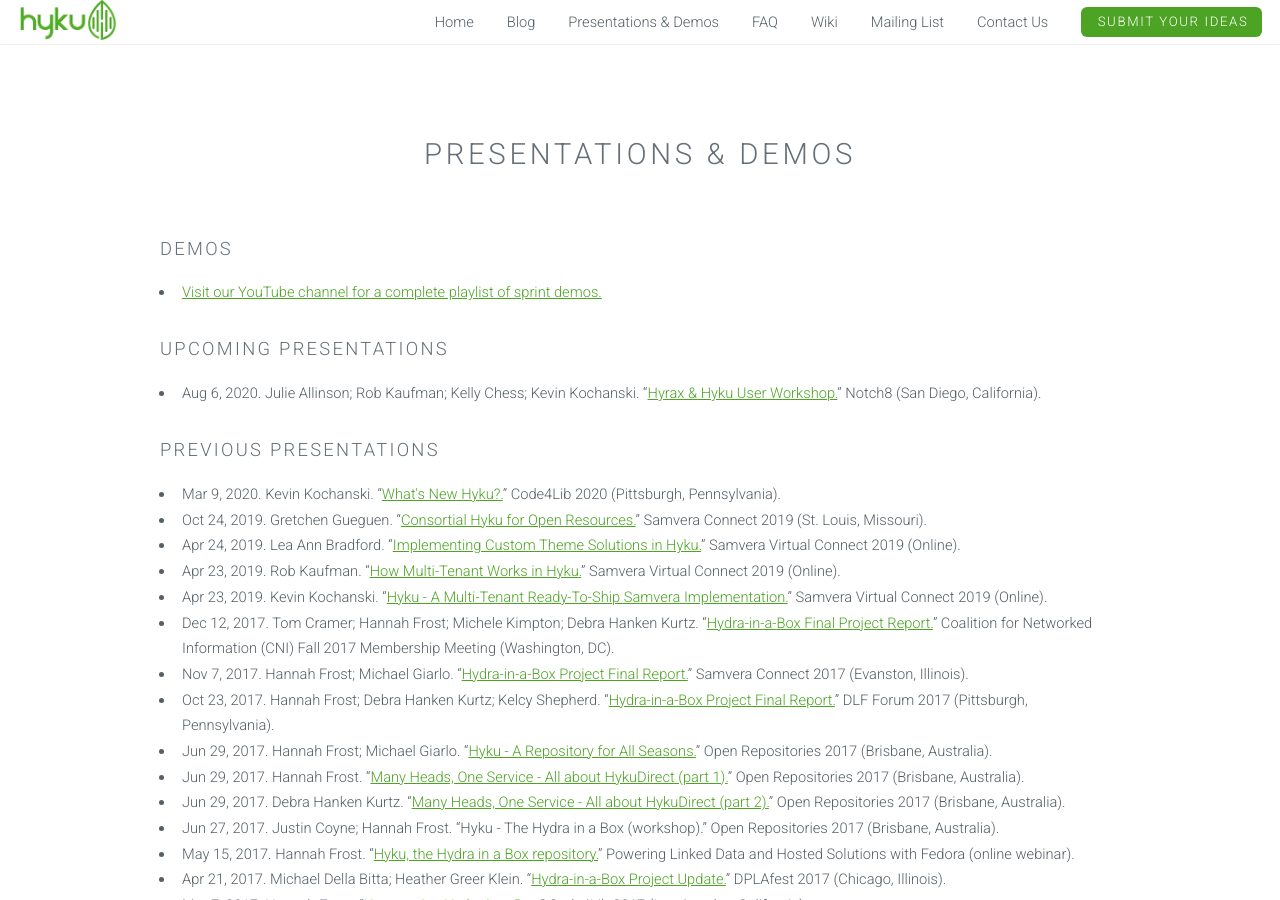
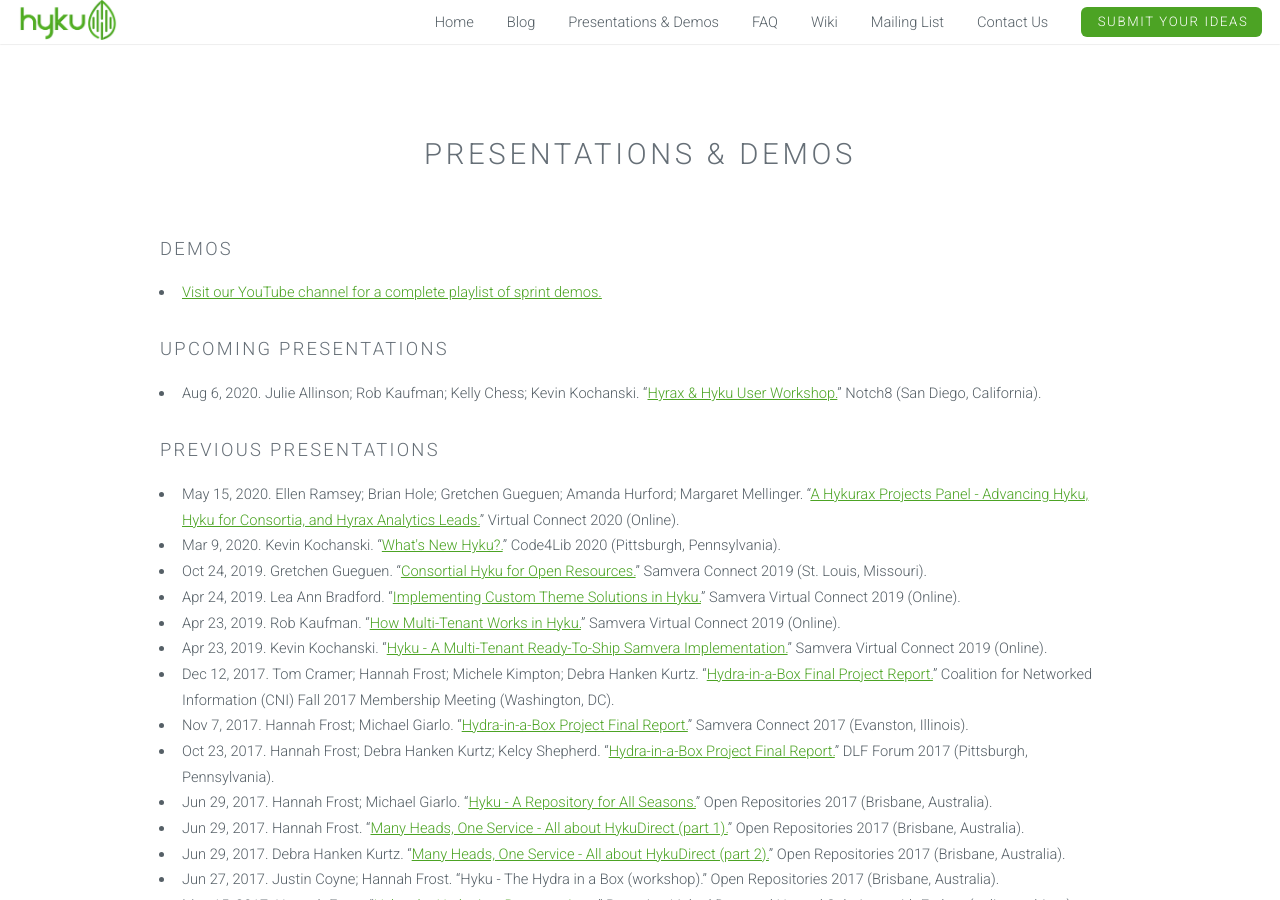
Before and after one commit to samvera-labs/hyku.github.io, a Jekyll site: the page built from presentations.html, in a window 1280 px wide and 900 px high. Built offline with Jekyll 4.4.1, drawn with Linux system fonts in a browser that asks for light colours; nearby versions of some CDN libraries; library files that are not in the unit come from our copies.

Commit message:
adding virtual connect presentation

```diff
--- a/_data/previous_presentations.yml
+++ b/_data/previous_presentations.yml
@@ -1,3 +1,14 @@
+- title: A Hykurax Projects Panel - Advancing Hyku, Hyku for Consortia, and Hyrax Analytics Leads
+  presenters:
+    - Ellen Ramsey
+    - Brian Hole
+    - Gretchen Gueguen
+    - Amanda Hurford
+    - Margaret Mellinger
+  event: Virtual Connect 2020
+  location: "Online"
+  date: 2020-05-15
+  url:  https://www.youtube.com/watch?v=kAX0zG3Yxl0&list=PLvnoImgmm7CdZPDWQHHE3qUXWrN6GeAZr&index=2&t=1586s
 - title: What's New Hyku?
   presenters:
     - Kevin Kochanski
```
